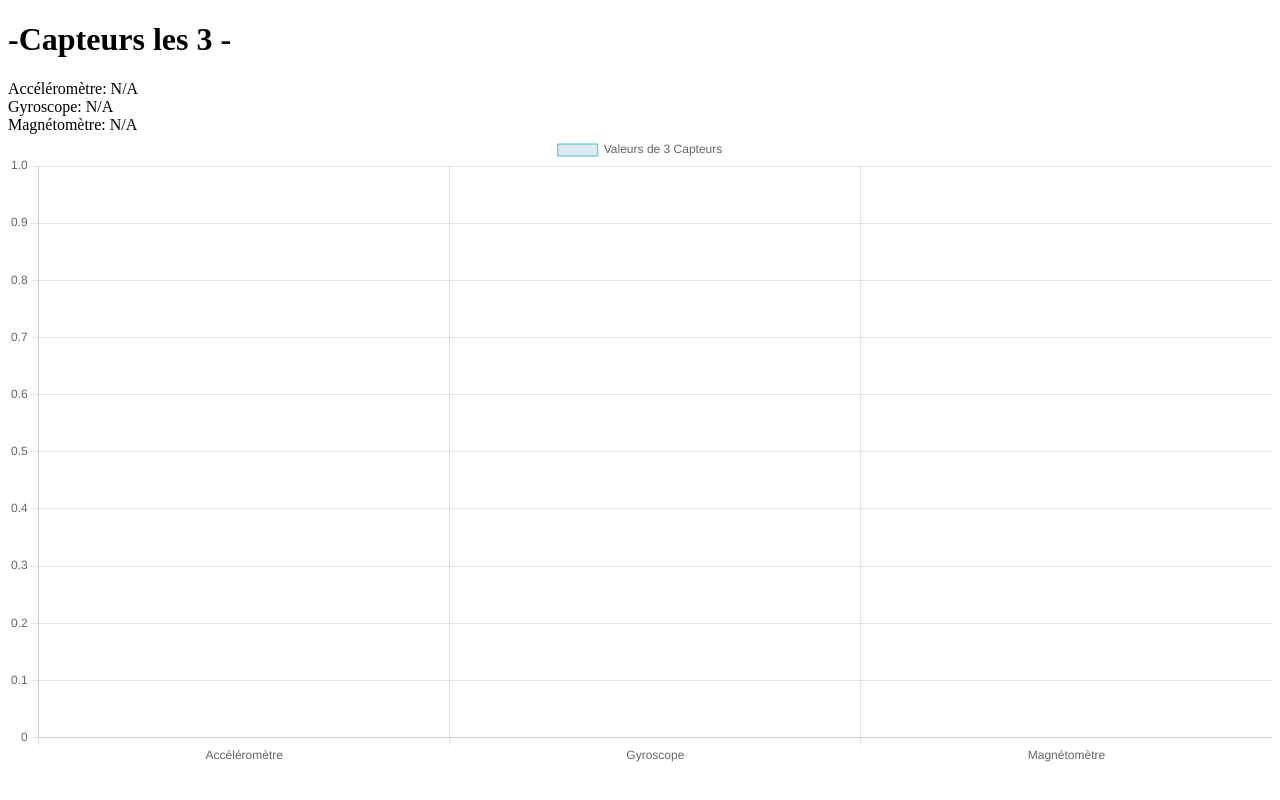
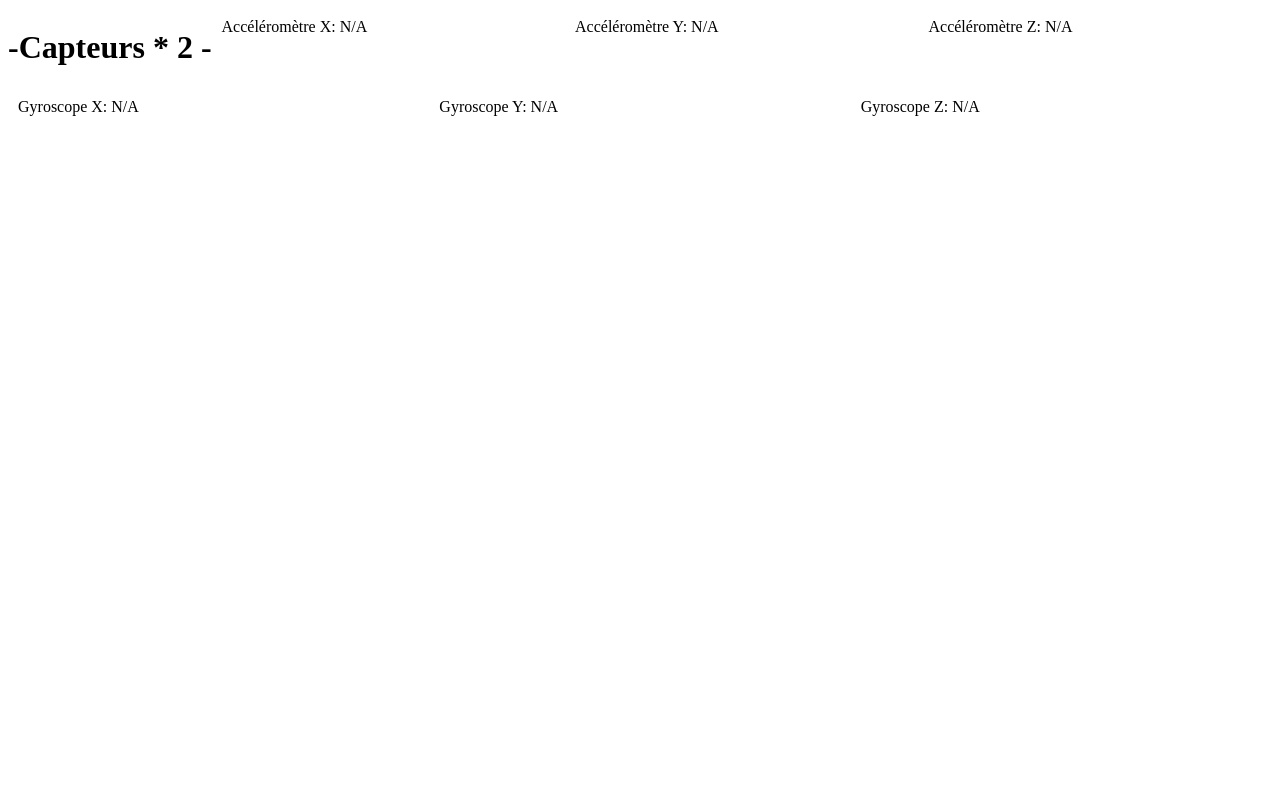
Before and after one commit to 12coeur/Graphs, a plain HTML site: page index.html in a window 1280 px wide. Drawn offline with nearby package versions, Linux system fonts and the light colour scheme.

Commit message:
Update index.html

```diff
--- a/index.html
+++ b/index.html
@@ -3,41 +3,39 @@
 <head>
     <meta charset="UTF-8">
     <meta name="viewport" content="width=device-width, initial-scale=1.0">
-    <title>Graphique en Barres Dynamique avec Chart.js</title>
+    <title>Graphiques en Barres Dynamiques avec Chart.js</title>
     <script src="https://cdn.jsdelivr.net/npm/chart.js"></script>
+    <style>
+        main {
+            display: flex;
+            flex-wrap: wrap;
+            justify-content: center;
+        }
+        .sensor-data, canvas {
+            flex: 1 1 300px; /* 1er 1 pour flex-grow, 2e 1 pour flex-shrink, 300px pour flex-basis */
+            margin: 10px;
+        }
+        @media (max-width: 600px) {
+            .sensor-data, canvas {
+                flex: 1 1 100%; /* Occuper 100% de la largeur pour les petits écrans */
+            }
+        }
+    </style>
 </head>
 <body>
     <main>
-        <h1>-Capteurs les 3 -</h1>
-        <div class="sensor-data" id="accelerometer-data">Accéléromètre: N/A</div>
-        <div class="sensor-data" id="gyroscope-data">Gyroscope: N/A</div>
-        <div class="sensor-data" id="magnetometer-data">Magnétomètre: N/A</div>
-        <canvas id="MonpremeierGraphiqueEnBarres"></canvas>
+        <h1>-Capteurs * 2 -</h1>
+        <div class="sensor-data" id="accelerometer-data-x">Accéléromètre X: N/A</div>
+        <div class="sensor-data" id="accelerometer-data-y">Accéléromètre Y: N/A</div>
+        <div class="sensor-data" id="accelerometer-data-z">Accéléromètre Z: N/A</div>
+
+        <div class="sensor-data" id="gyroscope-data-x">Gyroscope X: N/A</div>
+        <div class="sensor-data" id="gyroscope-data-y">Gyroscope Y: N/A</div>
+        <div class="sensor-data" id="gyroscope-data-z">Gyroscope Z: N/A</div>
+
+        <canvas id="sensorChart" style="width: 100%; height: 50vh;"></canvas>
     </main>
 
-    <script>
-        var ctx = document.getElementById('MonpremeierGraphiqueEnBarres').getContext('2d');
-        var myBarChart = new Chart(ctx, {
-            type: 'bar',
-            data: {
-                labels: ['Accéléromètre', 'Gyroscope', 'Magnétomètre'],
-                datasets: [{
-                    label: 'Valeurs de 3 Capteurs',
-                    data: [0, 0, 0],
-                    backgroundColor: 'rgba(75, 152, 192, 0.2)',
-                    borderColor: 'rgba(75, 192, 192, 1)',
-                    borderWidth: 1
-                }]
-            },
-            options: {
-                scales: {
-                    y: {
-                        beginAtZero: true
-                    }
-                }
-            }
-        });
-    </script>
     <script src="sensors.js"></script>
 </body>
 </html>
```
